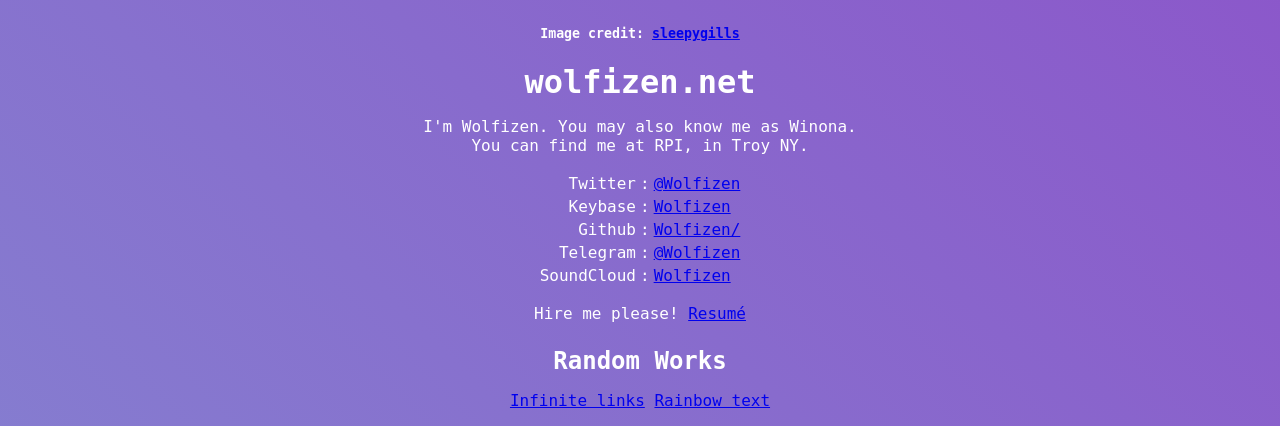
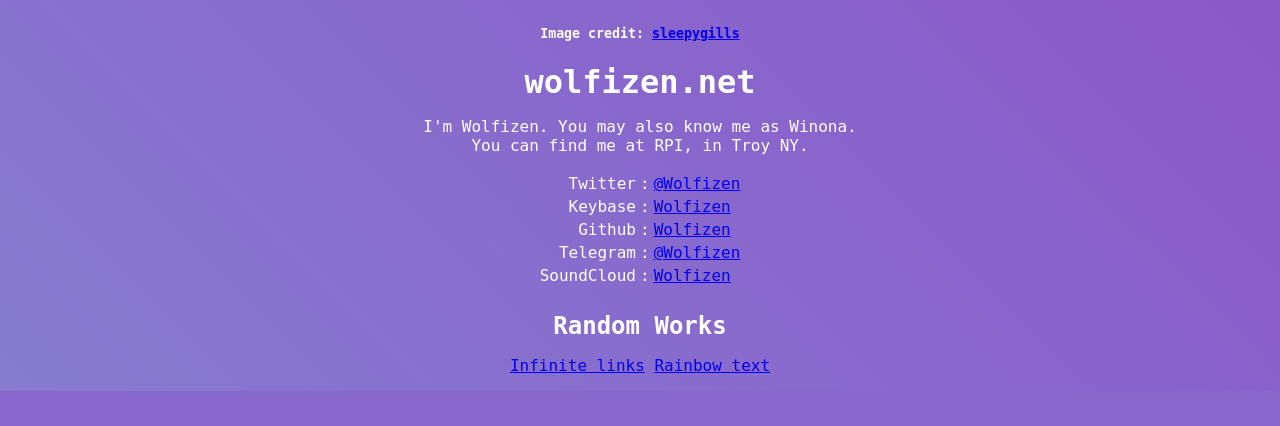
Before and after one commit to Wolfizen/wolfizen_net, a Django app: template wolfizen_net/templates/main/root.html in a window 1280 px wide. Shown: the part 520-946 px from the top of the page. After the commit the page ends 911 px from the top, so only its background shows below. Run offline with Django 3.2, Linux system fonts and the light colour scheme; the template is opened without the code that fills it, so the values that code supplies are empty; some web fonts are replaced.

Commit message:
Remove resume link. Purpose is to hide contact info from the general public.

```diff
--- a/wolfizen_net/templates/main/root.html
+++ b/wolfizen_net/templates/main/root.html
@@ -95,7 +95,7 @@
         <tr>
             <td>Github</td>
             <td>:</td>
-            <td><a href="https://github.com/Wolfizen">Wolfizen/</a></td>
+            <td><a href="https://github.com/Wolfizen">Wolfizen</a></td>
         </tr>
         <tr>
             <td>Telegram</td>
@@ -108,9 +108,6 @@
             <td><a href="https://soundcloud.com/wolfizen">Wolfizen</a></td>
         </tr>
     </table>
-    <p>
-        Hire me please! <a href="{% url 'main:resume' %}">Resumé</a>
-    </p>
     <h2 class="heading">Random Works</h2>
     <p>
         <a href="{% url 'main:infinite-links' depth=0 %}">Infinite links</a>
```
